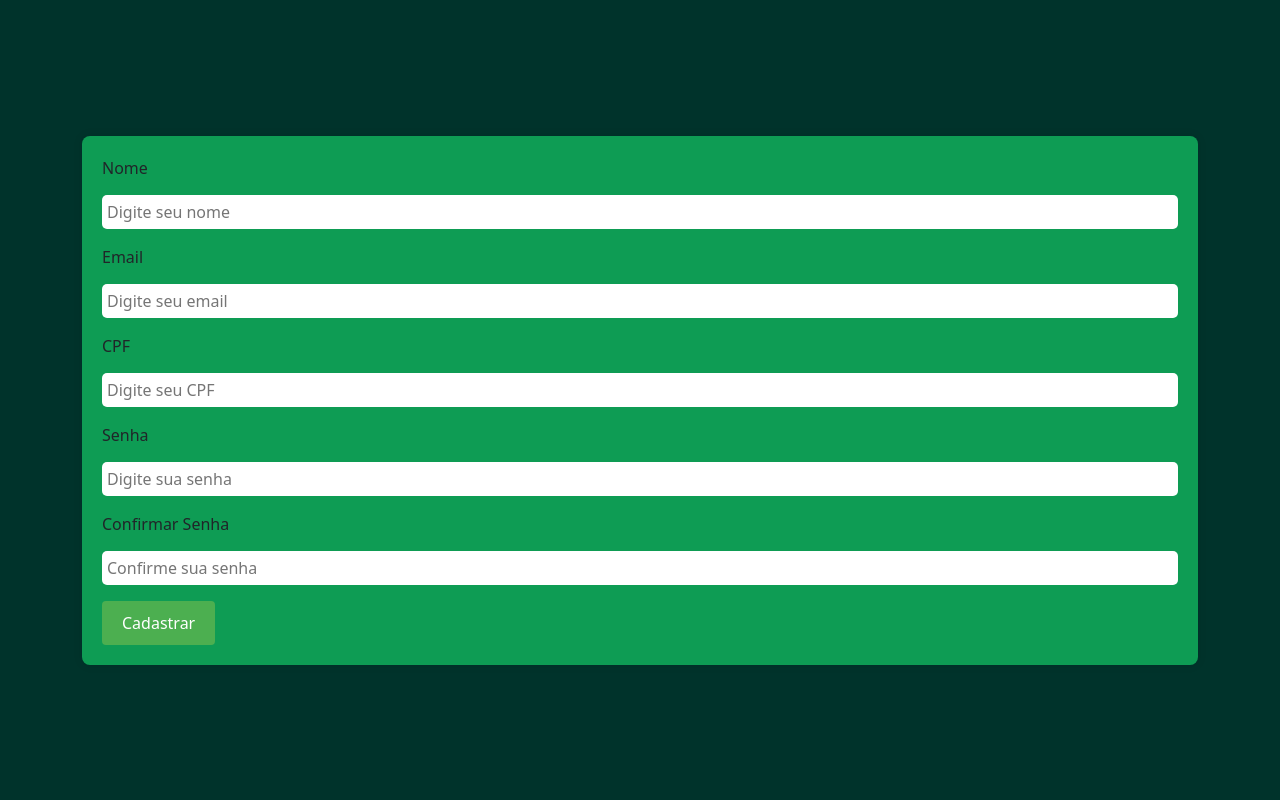
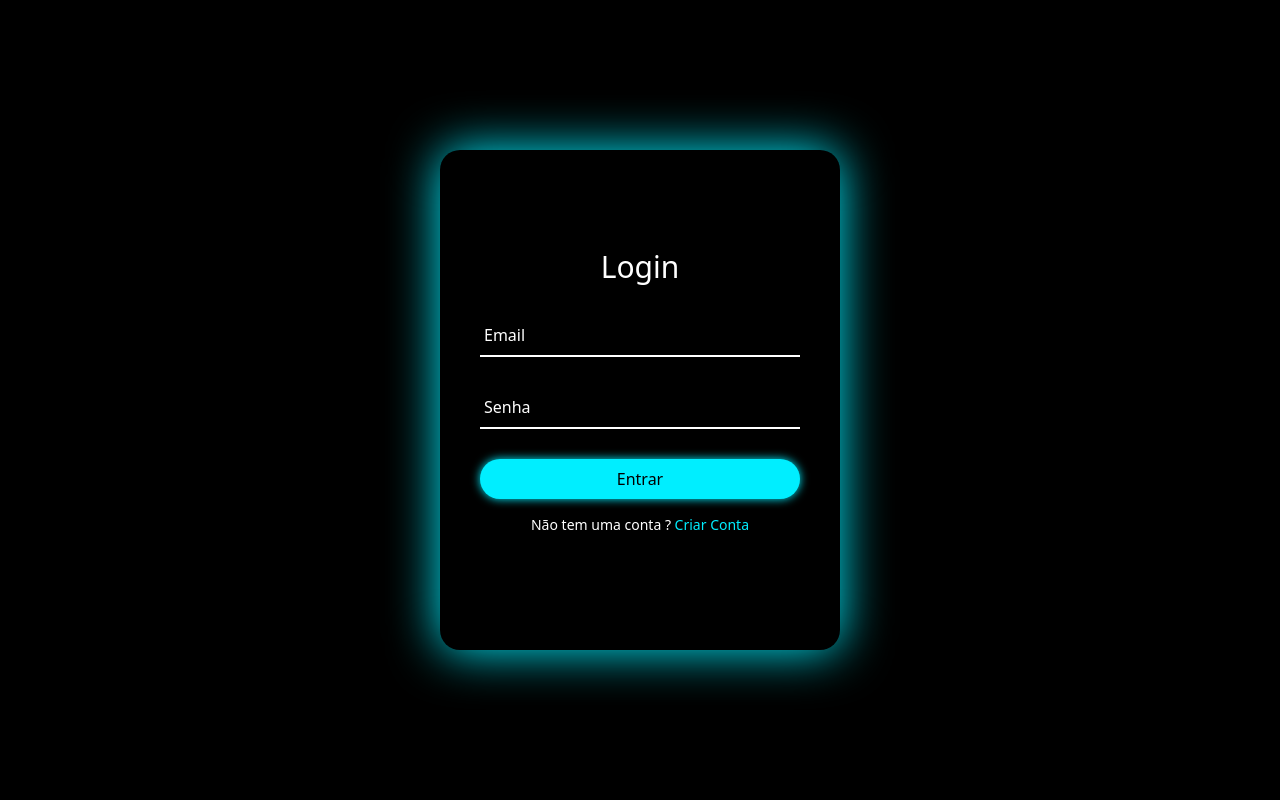
Before and after one commit to djowhend/registro-saude, a website: page Html/Cadastro.html in a window 1280 px wide. Drawn offline with nearby package versions, Linux system fonts and the light colour scheme.

Commit message:
Alterações no Cadastro + Possível união com Login

```diff
--- a/Css/Cadastro.css
+++ b/Css/Cadastro.css
@@ -1,42 +1,152 @@
 * {
+    padding: 0;
     margin: 0;
-    padding: 0;
-}
-body {
-    height: 100vh;
-    width: 100vw;
-    display: flex;
-    align-items: center;
-    justify-content: center;
-    background-color: #00332b;
+    box-sizing: border-box;
 }
 
-form {
-    padding: 20px;
-    background-color: #15ce68ad;
-    border-radius: 8px;
-    box-shadow: 0 0 10px rgba(0, 0, 0, 0.1);
+body {
+    display: flex;
+    justify-content: center;
+    align-items: center;
+    min-height: 100vh;
+    background-color: black;
 }
 
-label {
-    display: block;
-    margin-bottom: 15px;
+h2 {
+    font-size: 30px;
+    color: white;
+    text-align: center;
 }
 
-input {
-    width: 100%;
-    padding: 5px;
-    margin-bottom: 16px;
-    box-sizing: border-box;
-    border: none;
-    border-radius: 5px;
+.wrapper {
+    position: relative;
+    width: 400px;
+    height: 500px;
+    background-color: #000;
+    box-shadow: 0 0 50px #0ef;
+    border-radius: 20px;
+    padding: 40px;
+    overflow: hidden;
 }
 
-.btn {
-    background-color: #4caf50;
+.wrapper:hover {
+    animation: animate 1s linear infinite;
+}
+
+@keyframes animate {
+    100% {
+        filter: hue-rotate(360deg);
+    }
+}
+
+.form-wrapper {
+    display: flex;
+    justify-content: center;
+    align-items: center;
+    width: 100%;
+    height: 100%;
+    transition: 1s ease-in-out;
+}
+
+.wrapper.active .form-wrapper.sign-in {
+    transform: translateY(-450px);
+}
+
+.wrapper .form-wrapper.sign-up {
+    position: absolute;
+    top: 450px;
+    left: 0;
+}
+
+.wrapper.active .form-wrapper.sign-up {
+    transform: translateY(-450px);
+}
+
+.input-group {
+    position: relative;
+    margin: 30px 0;
+    border-bottom: 2px solid #fff;
+}
+
+.input-group label {
+    position: absolute;
+    top: 50%;
+    left: 5px;
+    transform: translateY(-50%);
+    font-size: 16px;
     color: #fff;
-    padding: 10px 20px;
+    pointer-events: none;
+    transition: .5s;
+}
+
+.input-group input {
+    width: 320px;
+    height: 40px;
+    font-size: 16px;
+    color: #fff;
+    padding: 0 5px;
+    background: transparent;
     border: none;
-    border-radius: 4px;
+    outline: none;
+}
+
+.input-group input:focus~label,
+.input-group input:valid~label {
+    top: -5px;
+}
+
+/* .remember {
+    margin: -5px 0 15px 5px;
+}
+
+.remember label {
+    color: #fff;
+    font-size: 14px;
+}
+
+.remember label input {
+    accent-color: #0ef;
+} */
+
+button {
+    position: relative;
+    width: 100%;
+    height: 40px;
+    background: #0ef;
+    box-shadow: 0 0 10px #0ef;
+    font-size: 16px;
+    color: #000;
+    font-weight: 500;
     cursor: pointer;
+    border-radius: 30px;
+    border: none;
+    outline: none;
 }
+
+.sign-up h2 {
+    font-size: 30px;
+    color: white;
+    text-align: center;
+    margin: 20px;
+}
+
+.signUp-link {
+    font-size: 14px;
+    text-align: center;
+    margin: 15px 0;
+}
+
+.signUp-link p {
+    color: #fff;
+}
+
+
+.signUp-link p a {
+    color: #0ef;
+    text-decoration: none;
+    font-weight: 500;
+}
+
+.signUp-link p a:hover {
+    text-decoration: underline;
+}
--- a/Html/Cadastro.html
+++ b/Html/Cadastro.html
@@ -14,33 +14,75 @@
 </head>
 
 <body>
+    <div class="wrapper">
+        <div class="form-wrapper sign-in">
+            <form action="">
+                <h2>Login</h2>
+                <div class="input-group">
+                    <input type="email" required>
+                    <label>Email</label>
+                </div>
+                <div class="input-group">
+                    <input type="password" required>
+                    <label>Senha</label>
+                </div>
+                <!-- <div class="remember">
+                    <label><input type="checkbox"> Remember Me</label>
+                </div> -->
+                <button type="submit">Entrar</button>
+                <div class="signUp-link">
+                    <p>Não tem uma conta ? <a href="#" class="signUpBtn-link">Criar Conta</a></p>
+                </div>
+            </form>
+        </div>
 
-    <div class="container">
-        <form>
-            <div>
-                <label>Nome</label>
-                <input type="text" placeholder="Digite seu nome" required>
-            </div>
-            <div>
-                <label>Email</label>
-                <input type="email" placeholder="Digite seu email" required>
-            </div>
-            <div>
-                <label>CPF</label>
-                <input type="number" placeholder="Digite seu CPF" required>
-            </div>
-            <div>
-                <label>Senha</label>
-                <input type="password" placeholder="Digite sua senha" required>
-            </div>
-            <div>
-                <label>Confirmar Senha</label>
-                <input type="password" placeholder="Confirme sua senha"
-                    required>
-            </div>
-            <button class="btn">Cadastrar</button>
-        </form>
+        <div class="form-wrapper sign-up">
+            <form action="">
+                <h2>Registrar</h2>
+                <div class="input-group">
+                    <input type="text" required>
+                    <label>Nome</label>
+                </div>
+                <div class="input-group">
+                    <input type="email" required>
+                    <label>Email</label>
+                </div>
+                <!-- <div class="input-group">
+                    <input type="number" required>
+                    <label>Telefone</label>
+                </div>
+                <div class="input-group">
+                    <input type="number" required>
+                    <label>CPF</label>
+                </div> -->
+                <div class="input-group">
+                    <input type="password" required>
+                    <label>Senha</label>
+                </div>
+                <!-- <div class="remember">
+                    <label><input type="checkbox"> Eu concordo com os termos & condições</label>
+                </div> -->
+                <button type="submit">Criar Conta</button>
+                <div class="signUp-link">
+                    <p>Já tem uma conta? <a href="#" class="signInBtn-link">Entrar</a></p>
+                </div>
+            </form>
+        </div>
     </div>
+
+    <script>
+        const signInBtnLink = document.querySelector('.signInBtn-link');
+        const signUpBtnLink = document.querySelector('.signUpBtn-link');
+        const wrapper = document.querySelector('.wrapper');
+
+        signUpBtnLink.addEventListener('click', () => {
+            wrapper.classList.toggle('active')
+        });
+
+        signInBtnLink.addEventListener('click', () => {
+            wrapper.classList.toggle('active')
+        });
+    </script>
 
     <script src="https://cdn.jsdelivr.net/npm/bootstrap@5.3.2/dist/js/bootstrap.bundle.min.js"
         integrity="sha384-C6RzsynM9kWDrMNeT87bh95OGNyZPhcTNXj1NW7RuBCsyN/o0jlpcV8Qyq46cDfL" crossorigin="anonymous">
```
